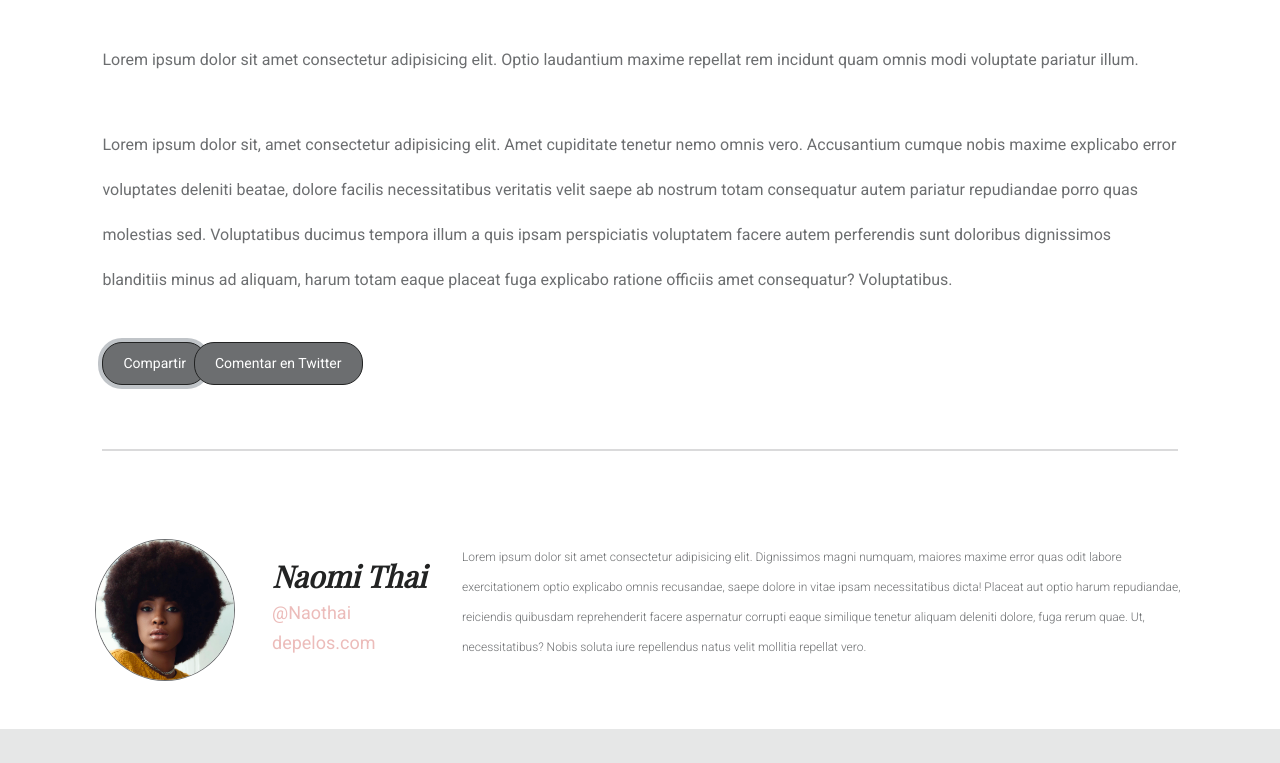
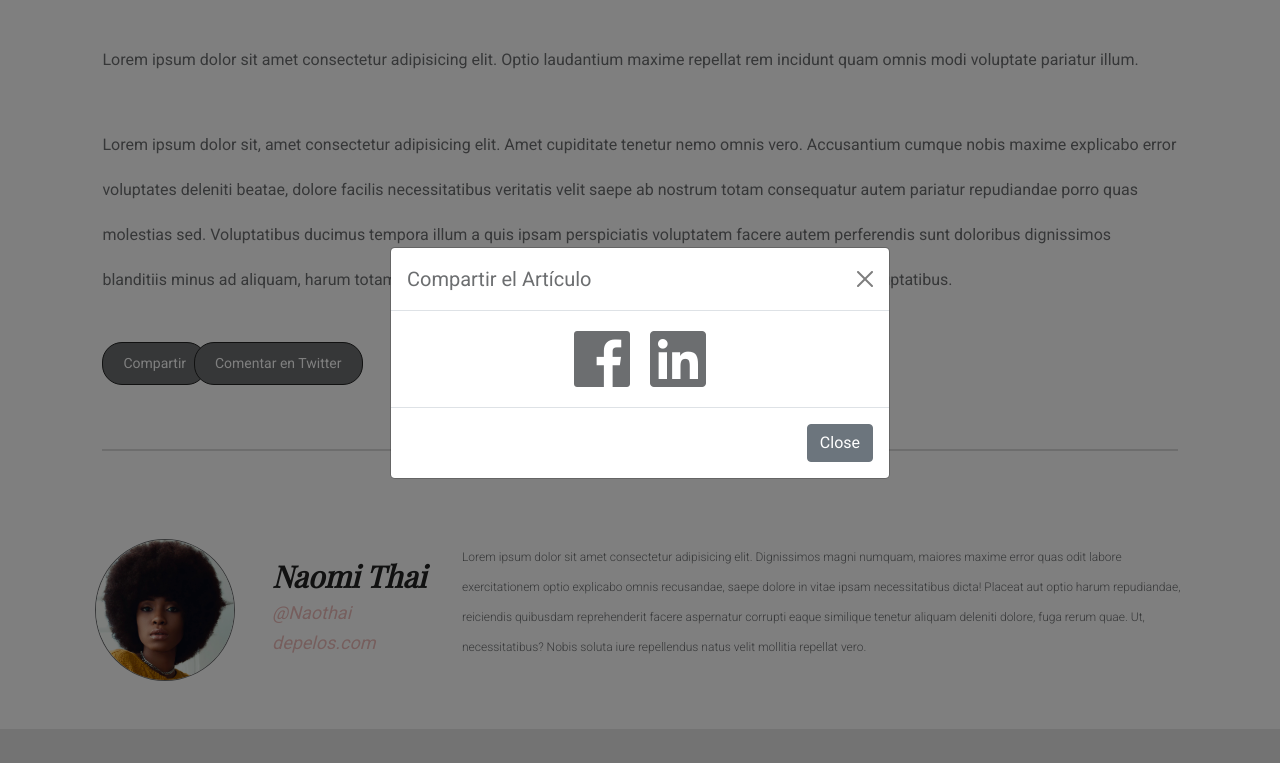
Before and after one commit to DiegoCordovaRatti/BarberShop, a plain HTML site: page index.html in a window 1280 px wide. Both pictures are taken after a click on the button "Compartir". Shown: the part 1400-2163 px from the top of the page. Drawn offline with nearby package versions, Linux system fonts and the light colour scheme; a web font is replaced by a local one.

Commit message:
seventh commit

```diff
--- a/assets/scss/componentes/_buttons.scss
+++ b/assets/scss/componentes/_buttons.scss
@@ -9,12 +9,12 @@
                 background-color: $nickel;
             }
         }
-
+        // transform the button-group to a pill
         .btn.btn--left {
             border-bottom-left-radius: 20px;
             border-top-left-radius: 20px;
         }
-
+        // transform the button-group to a pill
         .btn.btn--right {
             border-bottom-right-radius: 20px;
             border-top-right-radius: 20px;
--- /dev/null
+++ b/assets/scss/componentes/_modal.scss
@@ -0,0 +1,14 @@
+.modal {
+    .modal__icon {
+        color: $nickel;
+        transition: 300ms ease-in-out;
+        &.modal__icon--facebook:hover {
+            color: $primary;
+            transform: scale(1.5);
+        }
+        &.modal__icon--linkedin:hover {
+            color: $primary;
+            transform: scale(1.5);
+        }
+    }
+}
--- a/assets/scss/layout/_header.scss
+++ b/assets/scss/layout/_header.scss
@@ -34,6 +34,7 @@
   }
 }
 
+// resizes de title depending on the device
 @media screen and (min-width: 601px) {
   .header__title.header__title--resize {
     font-size: $xx-large;
--- a/assets/scss/layout/_section.scss
+++ b/assets/scss/layout/_section.scss
@@ -1,20 +1,20 @@
 .section{
     .section__container{
 
-        .section__name{
+        .section__author{
             font-weight: $weight-black;
             font-style: italic;
             font-size: $x-large;
             color: $raisin-black;
             text-align: center;
         }
-        .section__user, .section__link{
+        .section__author--pink{
             font-weight: $weight-regular;
             font-size: $large;
             color: $spanish-pink;
             text-align: center;
         }
-        .section__links{
+        .section__link{
             text-decoration: none;
             color: inherit;
         }
@@ -25,7 +25,7 @@
         }
     }
 }
-
+//  makes the author's picture smaller or bigger depending on the device
 @media screen and (min-width: 601px){
     .section__img.section__img--resize{
      height:142px;
--- a/assets/scss/main.scss
+++ b/assets/scss/main.scss
@@ -18,5 +18,6 @@
 // Components
 @import 'componentes/buttons';
 @import 'componentes/inputs';
+@import 'componentes/modal';
 // Pages
 // Theme
--- a/index.html
+++ b/index.html
@@ -7,7 +7,7 @@
     <meta name="viewport" content="width=device-width, initial-scale=1.0">
     <meta name="author" content="Diego Córdova Ratti">
     <meta name="description" content="BarberShop's Blog">
-    <meta name="keywords" content="">
+    <meta name="keywords" content="blog, BarberShop, cuidar, cabello">
     <!-- Favicon -->
     <link rel="shortcut icon" href="assets/img/favicon.png" type="image/x-icon">
     <!-- GoogleFonts -->
@@ -60,8 +60,10 @@
     <!------------------- HEADER ---------------------->
     <header class="header">
         <div class="header__container">
+            <!-- titulo con texto responsivo -->
             <h1 class="header__title header__title--resize col-sm-12 col-lg-5">5 formas de cuidar tu corte de cabello
             </h1>
+            <!-- icono flecha hacia abajo con smooth scroll -->
             <a href="#article"><i class="header__scroll fas fa-angle-double-down fa-4x"></i></a>
         </div>
     </header>
@@ -86,10 +88,12 @@
                 excepturi nulla iste quo
                 voluptatum dicta sequi nisi ab quis mollitia ea recusandae impedit eveniet eos rerum in id explicabo,
                 consequuntur, dolorum voluptas. Excepturi rerum dolorem repellat, dolores officiis laudantium!</p>
+            <!-- texto desaparece segun el tamaño -->
             <p class="article__paragraph d-none d-md-block">Lorem ipsum dolor sit amet consectetur adipisicing elit.
                 Optio laudantium
                 maxime repellat rem incidunt
                 quam omnis modi voluptate pariatur illum.</p>
+            <!-- texto desaparece segun el tamaño -->
             <p class="article__paragraph d-none d-md-block">Lorem ipsum dolor sit, amet consectetur adipisicing elit.
                 Amet cupiditate
                 tenetur nemo omnis vero.
@@ -98,9 +102,31 @@
                 molestias sed. Voluptatibus ducimus tempora illum a quis ipsam perspiciatis voluptatem facere autem
                 perferendis sunt doloribus dignissimos blanditiis minus ad aliquam, harum totam eaque placeat fuga
                 explicabo ratione officiis amet consequatur? Voluptatibus.</p>
+
+            <!-- botones de redes sociales -->
             <div class="article__buttons row text-sm-center text-md-start">
                 <div class="col-4 col-lg-1">
-                    <button type="button" class="btn-sm btn-secondary">Compartir</button>
+                    <button type="button" class="btn-sm btn-secondary" data-bs-toggle="modal" data-bs-target="#compartir">Compartir</button>
+                </div>
+                <!-- modal compartir | ejemplo -->
+                <div class="modal fade" id="compartir" tabindex="-1" aria-labelledby="compartir"
+                    aria-hidden="true">
+                    <div class="modal-dialog modal-dialog-centered">
+                        <div class="modal__container modal-content">
+                            <div class="modal-header">
+                                <h5 class="modal__title modal-title" id="exampleModalLabel">Compartir el Artículo</h5>
+                                <button type="button" class="btn-close" data-bs-dismiss="modal"
+                                    aria-label="Close"></button>
+                            </div>
+                            <div class="modal__body modal-body mx-auto">
+                                <a href="https://www.facebook.com/" target="_blank"><i class="modal__icon modal__icon--facebook fab fa-facebook fa-4x mx-2"></i></a>
+                                <a href="https://www.linkedin.com" target="_blank"><i class="modal__icon modal__icon--linkedin fab fa-linkedin fa-4x mx-2"></i></a>
+                            </div>
+                            <div class="modal__footer modal-footer">
+                                <button type="button" class="button__close btn btn-secondary" data-bs-dismiss="modal">Close</button>
+                            </div>
+                        </div>
+                    </div>
                 </div>
                 <div class="col-8 col-lg-4 pb-5">
                     <a href="https://twitter.com/intent/tweet" target="_blank" type="button"
@@ -119,12 +145,13 @@
                     <img class="section__img section__img--resize img-thumbnail" src="assets/img/naomi-thai.png" alt="">
                 </div>
                 <div class="col-sm-12 col-lg-2 my-auto">
-                    <h2 class="section__name text-lg-start">Naomi Thai</h2>
-                    <h4 class="section__user text-lg-start"><a class="section__links" href="https://www.instagram.com/"
-                            target="_blank">@Naothai</a></h4>
-                    <h4 class="section__link text-lg-start"><a class="section__links" href="https://www.depelos.com/"
-                            target="_blank">depelos.com</a></h4>
+                    <h2 class="section__author text-lg-start">Naomi Thai</h2>
+                    <h4 class="section__author section__author--pink text-lg-start"><a class="section__link"
+                            href="https://www.instagram.com/" target="_blank">@Naothai</a></h4>
+                    <h4 class="section__author section__author--pink text-lg-start"><a class="section__link"
+                            href="https://www.depelos.com/" target="_blank">depelos.com</a></h4>
                 </div>
+                <!-- texto desaparece en dispositivos pequeños -->
                 <div class="section__summary d-none d-md-block col-lg-8 my-auto">
                     <p>Lorem ipsum dolor sit amet consectetur adipisicing elit. Dignissimos magni numquam, maiores
                         maxime error quas odit labore exercitationem optio explicabo omnis recusandae, saepe dolore in
```
Also changed, not shown: assets/css/main.css, 1 other file.
